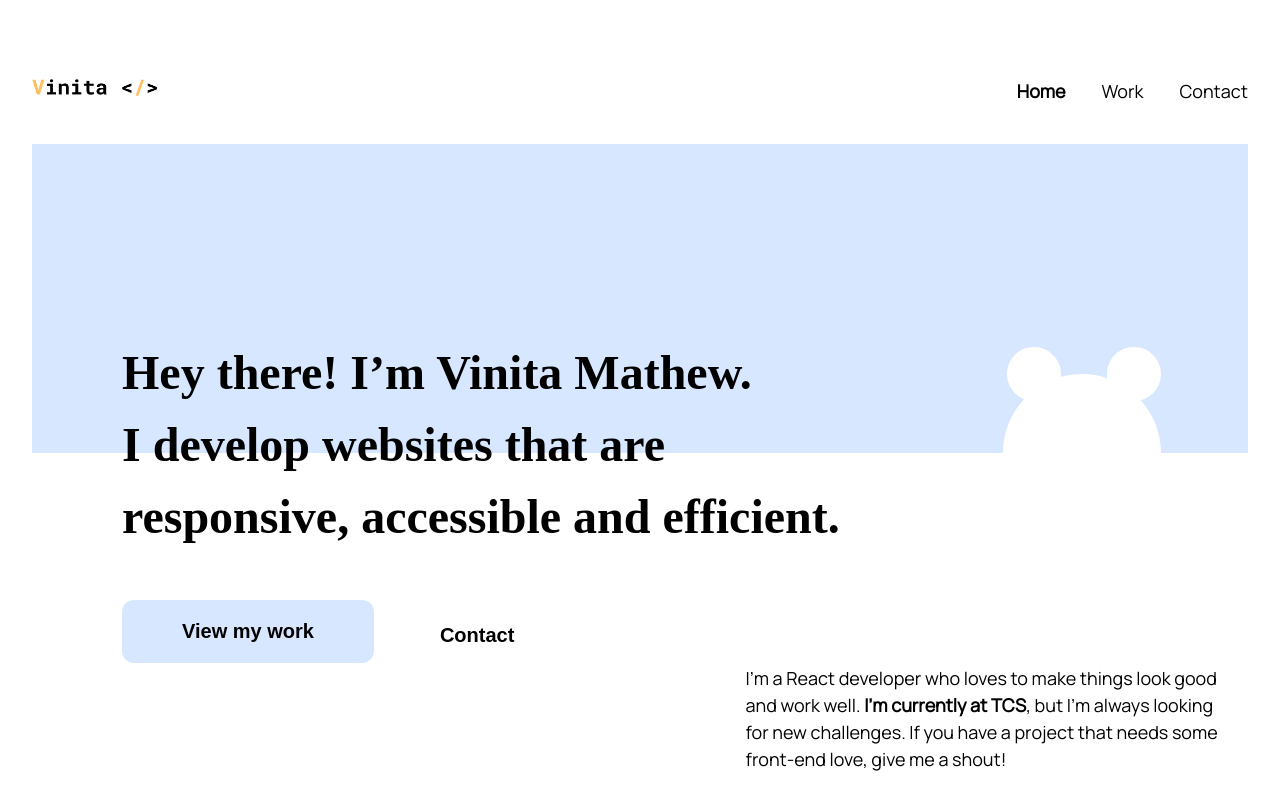
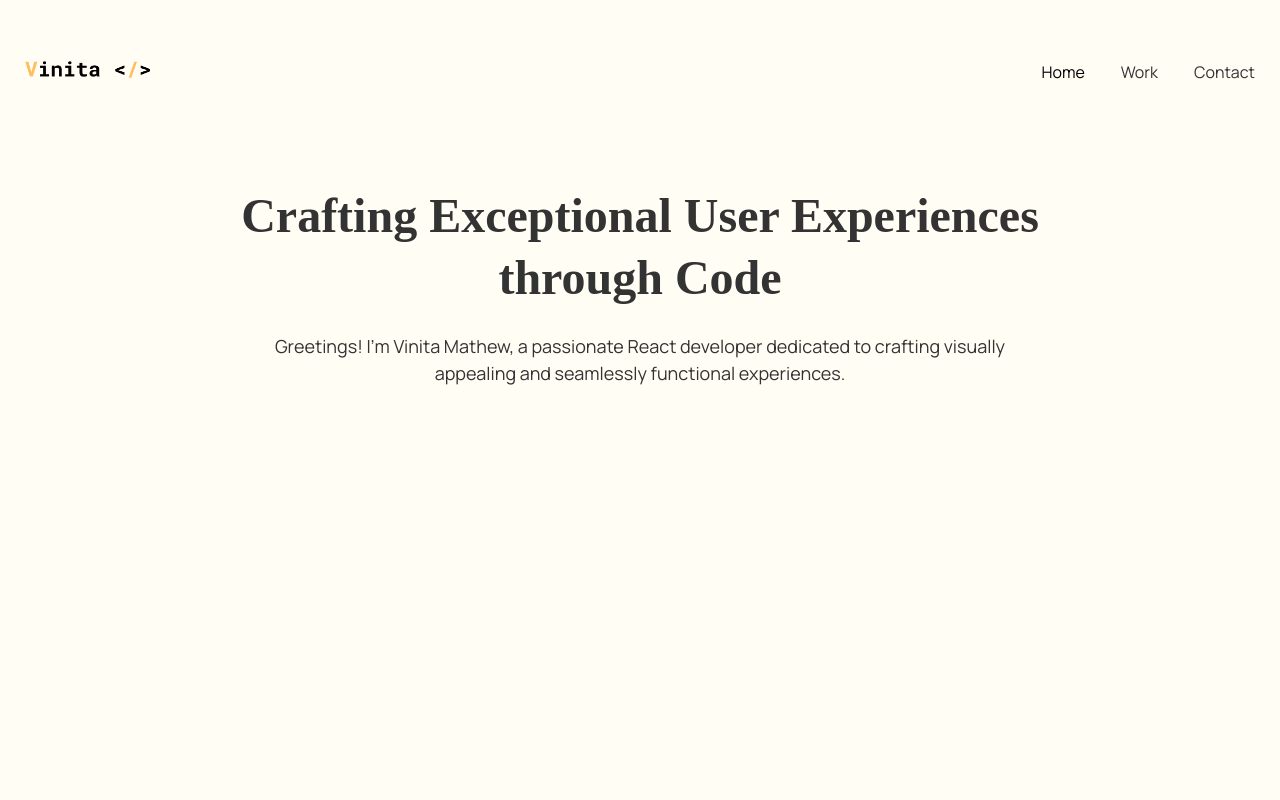
Before and after one commit to VinitaMathew/VinitaPortfolio, a React (Create React App) app: page /#/ in a window 1280 px wide. Shown: the top 800 px of the page. Built offline with nearby package versions, Linux system fonts and the light colour scheme.

Commit message:
styling of landing page

```diff
--- a/src/components/Routing/Menu/Menu.scss
+++ b/src/components/Routing/Menu/Menu.scss
@@ -1,6 +1,6 @@
 .menu-container-desktop,
 .menu-container-mobile {
-  padding-top: 78px;
+  padding-top: 60px;
   text-align: right;
   z-index: 1000;
   width: 100%;
@@ -10,9 +10,10 @@
   left: 50%;
   transform: translateX(-50%);
   transition: padding 0.3s ease-in-out;
+  background-color: #fffdf4;
   .common-container {
     display: flex;
-    max-width: 1216px;
+    max-width: 1300px;
     justify-content: space-between;
     margin: auto;
     padding-inline: 25px;
@@ -46,7 +47,7 @@
       margin: unset;
       .nav-link {
         font-weight: 400;
-        font-size: 18px;
+        font-size: 16px;
         list-style: none;
         cursor: pointer;
       }
@@ -81,7 +82,6 @@
       .nav-link {
         .active {
           position: relative;
-          font-weight: 700;
         }
       }
     }
@@ -120,9 +120,6 @@
         width: 100%;
         display: flex;
         padding: 24px 0px;
-        .active {
-          font-weight: 700;
-        }
       }
     }
   }
--- a/src/components/Routing/Routing.scss
+++ b/src/components/Routing/Routing.scss
@@ -2,6 +2,7 @@
   margin: unset;
   font-family: "Manrope";
   line-height: 1.5;
+  color: #333333;
   .scroll-to-top-button {
     position: fixed;
     bottom: 116px;
--- a/src/components/homePage/HomePage.scss
+++ b/src/components/homePage/HomePage.scss
@@ -1,11 +1,9 @@
 .home-page {
   font-family: "Manrope";
-  max-width: 1216px;
   margin: auto;
   display: flex;
   flex-direction: column;
-  margin-top: 144px;
-  padding-inline: 25px;
+  background-color: #fffdf4;
 
   .section-heading {
     font-family: "Playfair Display ";
--- a/src/components/homePage/LandingSection/LandingSection.scss
+++ b/src/components/homePage/LandingSection/LandingSection.scss
@@ -1,58 +1,32 @@
 .landing-section {
   min-height: 700px;
-  //background: linear-gradient(to top, white 59%, #ffbf5f 41%);
-  background-image: url("../../../assets/landing-background.svg");
-  background-repeat: no-repeat;
+  background-color: #fffdf4;
+  margin-top: 125px;
+  .landing-page-content {
+    max-width: 1300px;
+    margin-inline: auto;
+    margin-top: 60px;
     .heading-container {
       font-weight: 700;
       font-size: 48px;
       font-family: "Playfair Display ";
-    margin: 193px 0px 0px 90px;
-    line-height: 150%;
-    .title-icon {
-      position: absolute;
-      margin-left: -25px;
-    }
-    .line2 {
-      max-width: 770px;
-    }
+      max-width: 960px;
+      margin: auto;
+      text-align: center;
+      line-height: 130%;
     }
     .details-container {
-    display: flex;
-    margin-top: 47px;
-    margin-left: 90px;
-    gap: 20%;
-    .detail-buttons {
-      display: flex;
-      height: 70px;
-      .work-button {
-        font-weight: 700;
-        font-size: 20px;
-        justify-content: center;
-        align-items: center;
-        padding: 20px 60px;
-        border: 1px solid #000000;
-        border-radius: 12px;
-        background-color: #d7e7ff;
-        border: none;
-        height: fit-content;
-        cursor: pointer;
-      }
-      .contact-button {
-        margin-left: 60px;
-        font-weight: 700;
-        font-size: 20px;
-        border: none;
-        background-color: unset;
-        cursor: pointer;
-      }
-    }
+      margin-top: 23px;
+      max-width: 960px;
+      margin-inline: auto;
+      text-align: center;
       .description {
         font-weight: 400;
         font-size: 18px;
-      max-width: 480px;
         line-height: 150%;
-      margin-top: 65px;
+        max-width: 800px;
+        margin: auto;
+      }
     }
   }
 }
@@ -60,32 +34,17 @@
   .landing-section {
     background-image: none;
     min-height: unset;
+    .landing-page-content {
       .heading-container {
         width: 75%;
         margin: 35px 35px 20px 35px;
         font-size: 28px;
         line-height: 125%;
-      .title-icon {
-        margin-left: -22px;
-        width: 16px;
-      }
       }
       .details-container {
         flex-direction: column;
         width: 90%;
         margin: auto;
-      .detail-buttons {
-        flex-direction: column;
-        .work-button {
-          font-size: 16px;
-          padding: 12px 29px;
-        }
-        .contact-button {
-          margin-left: unset;
-          margin-top: 12px;
-          font-size: 16px;
-        }
-      }
         .description {
           font-size: 14px;
           margin-top: 24px;
@@ -93,3 +52,4 @@
       }
     }
   }
+}
--- a/src/components/homePage/LandingSection/LandingSection.tsx
+++ b/src/components/homePage/LandingSection/LandingSection.tsx
@@ -1,34 +1,21 @@
 import React from "react";
-// import TitleIcon from "../../../assets/title-icon.svg";
 import "./LandingSection.scss";
 
-// const { ReactComponent } = require("react-svg-loader");
-const TitleIcon = require("../../../assets/title-icon.svg").default;
+//const TitleIcon = require("../../../assets/title-icon.svg").default;
 
 export default function LandingSection(props: any) {
   return (
     <div className="landing-section">
-      <div className="heading-container">
-        <img className="title-icon" src={TitleIcon} alt=""></img>
-        <div className="line1">Hey there! I’m Vinita Mathew.</div>
-        <div className="line2">
-          I develop websites that are responsive, accessible and efficient.
+      <div className="landing-page-content">
+        <div className="heading-container">
+          Crafting Exceptional User Experiences through Code
         </div>
-      </div>
-      <div className="details-container">
-        <div className="detail-buttons">
-          <button className="work-button" onClick={props.workClick}>
-            View my work
-          </button>
-          <button className="contact-button" onClick={props.contactClick}>
-            Contact
-          </button>
-        </div>
-        <div className="description">
-          I'm a React developer who loves to make things look good and work
-          well. <b>I'm currently at TCS</b>, but I'm always looking for new
-          challenges. If you have a project that needs some front-end love, give
-          me a shout!
+        <div className="details-container">
+          <div className="description">
+            Greetings! I'm Vinita Mathew, a passionate React developer dedicated
+            to crafting visually appealing and seamlessly functional
+            experiences.
+          </div>
         </div>
       </div>
     </div>
```
Also changed, not shown: src/assets/landing-background.svg (deleted), src/assets/title-icon.svg (deleted). Lines whose indentation alone changed are shown as unchanged.
